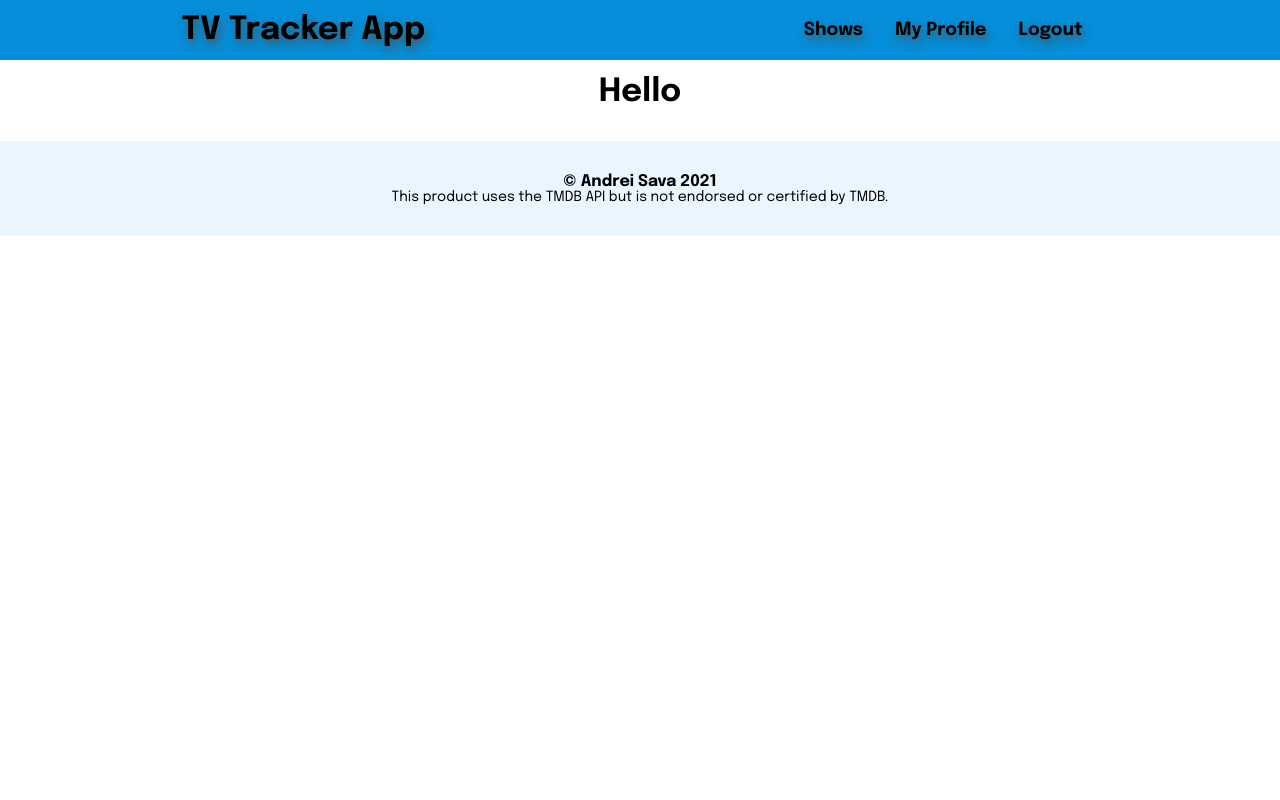
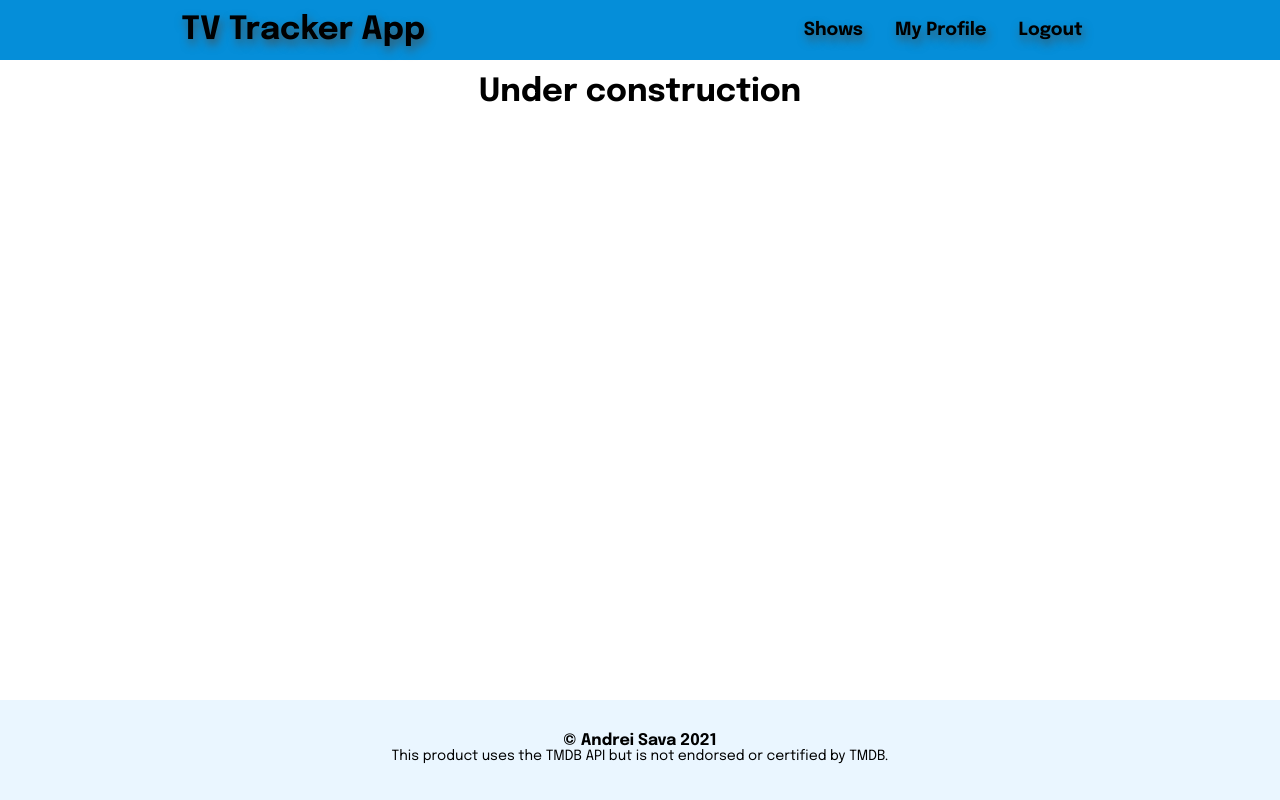
Before and after one commit to savawebdev/tv-tracker-app-nextjs, a Next.js app: page /userprofile in a window 1280 px wide. Built offline with nearby package versions, Linux system fonts and the light colour scheme; no server answers; sample sign-in values are in the browser's storage.

Commit message:
fixed footer to be sticky

```diff
--- a/components/Footer/Footer.module.scss
+++ b/components/Footer/Footer.module.scss
@@ -1,7 +1,12 @@
 @use '../../styles/variables.scss' as var;
 
 .footer {
-  margin-top: 2rem;
+  width: 100vw;
+  height: 100px;
+  // position: fixed;
+  // bottom: 0;
+  // left: 0;
+  // margin-top: 2rem;
   padding-block: 2rem;
   display: flex;
   flex-direction: column;
--- a/components/Layout/Layout.module.scss
+++ b/components/Layout/Layout.module.scss
@@ -1,5 +1,7 @@
 .main {
   // margin-top: 1rem;
+  min-height: calc(100vh - 160px);
+  // margin-bottom: -100px;
   display: flex;
   flex-direction: column;
   align-items: center;
--- a/components/UserProfilePage/UserProfile.js
+++ b/components/UserProfilePage/UserProfile.js
@@ -3,9 +3,9 @@ import classes from './UserProfile.module.scss';
 
 const UserProfile = () => {
   return (
-    <div>
-      <h1>Hello</h1>
-    </div>
+    <React.Fragment>
+      <h1>Under construction</h1>
+    </React.Fragment>
   );
 };
 
```
